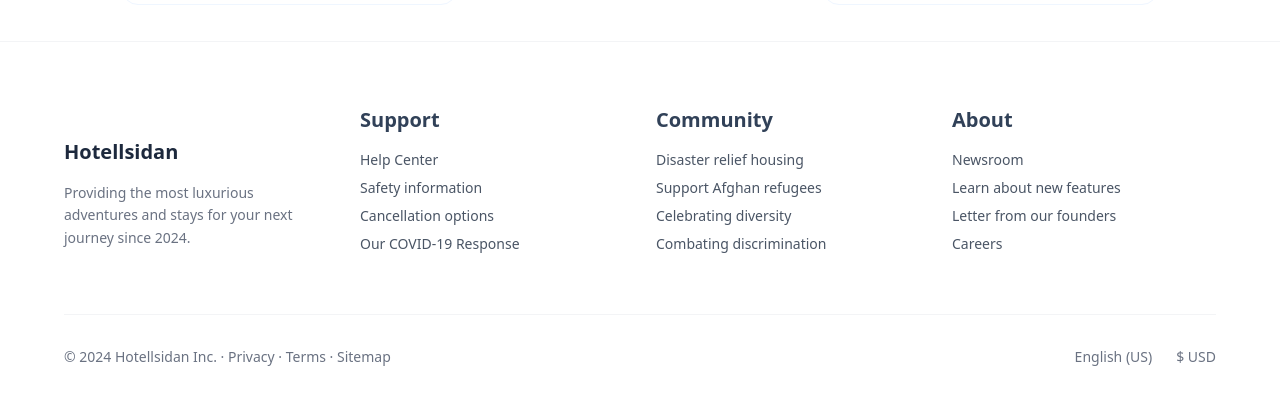
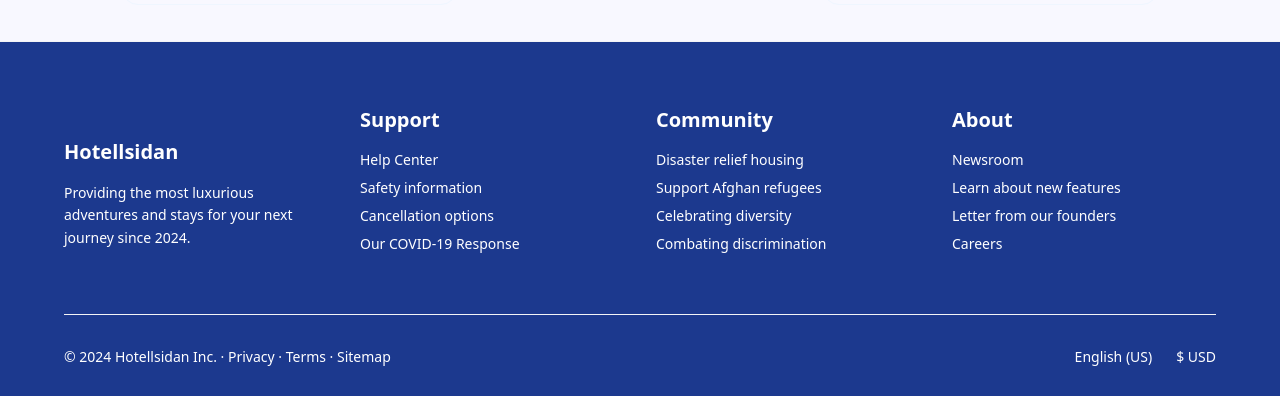
Before and after one commit to DelucaGit/Hotelify, a Next.js app: page / in a window 1280 px wide. Shown: the part 1994-2390 px from the top of the page. Built offline with nearby package versions, Linux system fonts and the light colour scheme.

Commit message:
Correct minor styling issues

```diff
--- a/src/app/components/layout/Footer.jsx
+++ b/src/app/components/layout/Footer.jsx
@@ -2,18 +2,18 @@
 
 const Footer = () => {
     return (
-        <footer className="bg-white border-t border-gray-100 pt-16 pb-8">
+        <footer className="bg-blue-900 text-white border-t border-gray-100 pt-16 pb-8">
             <div className="max-w-9/10 mx-auto">
                 <div className="grid grid-cols-1 md:grid-cols-4 gap-8 mb-12">
                     <div className="col-span-1 md:col-span-1">
-                        <h2 className="text-xl font-bold mb-4">Hotellsidan</h2>
-                        <p className="text-gray-500 text-sm">
+                        <h2 className="text-xl font-bold mb-4 text-white">Hotellsidan</h2>
+                        <p className="text-sm text-white">
                             Providing the most luxurious adventures and stays for your next journey since 2024.
                         </p>
                     </div>
                     <div>
-                        <h4 className="font-bold mb-4">Support</h4>
-                        <ul className="text-sm text-gray-600 space-y-2">
+                        <h4 className="font-bold mb-4 text-white">Support</h4>
+                        <ul className="text-sm  space-y-2">
                             <li>Help Center</li>
                             <li>Safety information</li>
                             <li>Cancellation options</li>
@@ -21,8 +21,8 @@
                         </ul>
                     </div>
                     <div>
-                        <h4 className="font-bold mb-4">Community</h4>
-                        <ul className="text-sm text-gray-600 space-y-2">
+                        <h4 className="font-bold mb-4 text-white">Community</h4>
+                        <ul className="text-sm  space-y-2">
                             <li>Disaster relief housing</li>
                             <li>Support Afghan refugees</li>
                             <li>Celebrating diversity</li>
@@ -30,8 +30,8 @@
                         </ul>
                     </div>
                     <div>
-                        <h4 className="font-bold mb-4">About</h4>
-                        <ul className="text-sm text-gray-600 space-y-2">
+                        <h4 className="font-bold mb-4 text-white">About</h4>
+                        <ul className="text-sm  space-y-2">
                             <li>Newsroom</li>
                             <li>Learn about new features</li>
                             <li>Letter from our founders</li>
@@ -39,7 +39,7 @@
                         </ul>
                     </div>
                 </div>
-                <div className="border-t border-gray-100 pt-8 flex flex-col md:flex-row justify-between items-center text-sm text-gray-500">
+                <div className="border-t border-gray-100 pt-8 flex flex-col md:flex-row justify-between items-center text-sm">
                     <div className="mb-4 md:mb-0">
                         © 2024 Hotellsidan Inc. · Privacy · Terms · Sitemap
                     </div>
--- a/src/app/components/layout/Navbar.jsx
+++ b/src/app/components/layout/Navbar.jsx
@@ -7,7 +7,7 @@
     const navList = ["Home", "Listings", "Reviews", "Contact"];
 
     return (
-        <nav className={"relative flex w-full justify-between items-center px-10 py-5"}>
+        <nav className={"relative flex w-full justify-between items-center px-10 py-5 bg-blue-900 text-white"}>
             {/* Logo */}
             <div>
                 <Link href={"/"} className={"text-3xl font-bold"}>Hotelify</Link>
--- a/src/app/globals.css
+++ b/src/app/globals.css
@@ -42,5 +42,5 @@
 }
 
 body {
-
+    background-color: ghostwhite;
 }
--- a/src/app/layout.jsx
+++ b/src/app/layout.jsx
@@ -14,8 +14,8 @@
 });
 
 export const metadata = {
-  title: "Create Next App",
-  description: "Generated by create next app",
+  title: "Hotelify",
+  description: "For the one looking to flee from stress",
 };
 
 export default function RootLayout({
@@ -23,9 +23,7 @@
 }) {
   return (
     <html lang="en">
-      <body
-        className={`${geistSans.variable} ${geistMono.variable} antialiased`}
-      >
+      <body>
         <Navbar/>
         {children}
       <Footer />
```
